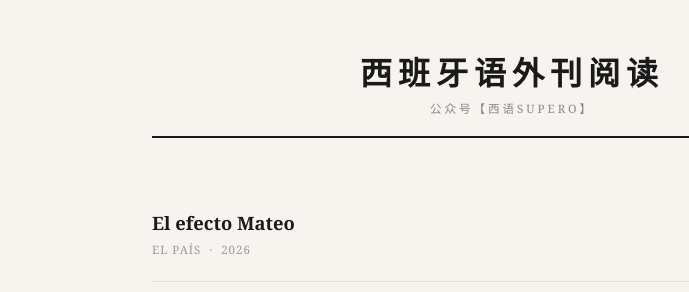
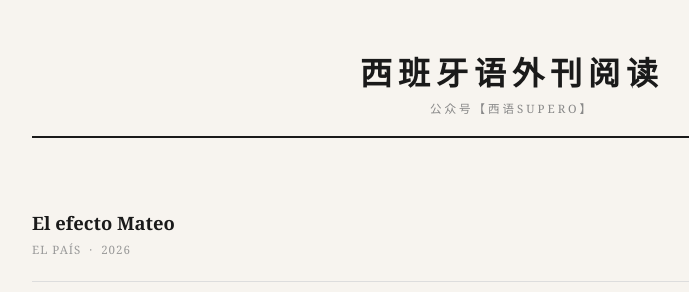
Before and after one commit to lilitutute/spanish-reader-sin-auido, a plain HTML site: page index.html in a window 1280 px wide. Shown: the whole page, without its empty margins (128-817 px from the left). Drawn offline with Linux system fonts and the light colour scheme.

Commit message:
index.html

```diff
--- a/index.html
+++ b/index.html
@@ -11,11 +11,11 @@
       font-family: 'Georgia', 'Times New Roman', serif;
       background: #f7f4ef;
       color: #1a1a1a;
-      padding: 48px 24px;
+      padding: 48px 12px;
       font-size: 15px;
     }
 
-    .container { max-width: 720px; margin: 0 auto; }
+    .container { max-width: 960px; margin: 0 auto; }
 
     /* ── 顶部刊头 ── */
     header {
@@ -87,7 +87,7 @@
     .article-box {
       background: #fff;
       border-radius: 2px;
-      padding: 48px 52px;
+      padding: 48px 40px;
       box-shadow: 0 1px 4px rgba(0,0,0,0.06);
     }
 
```
